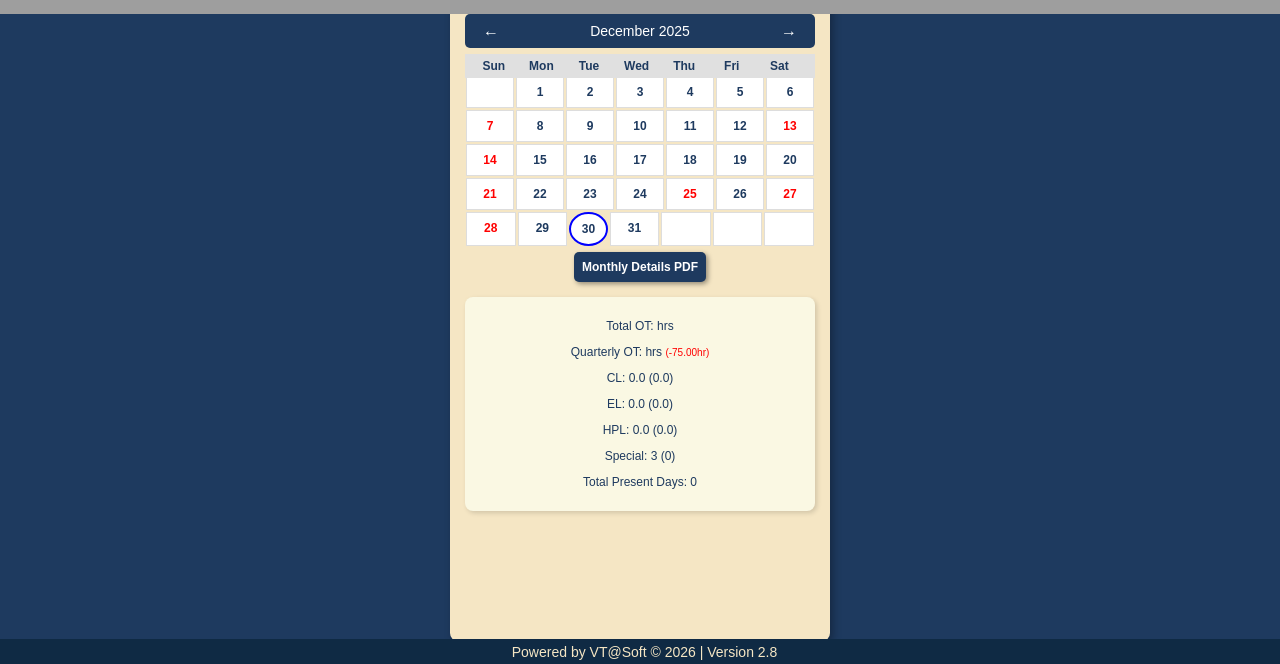
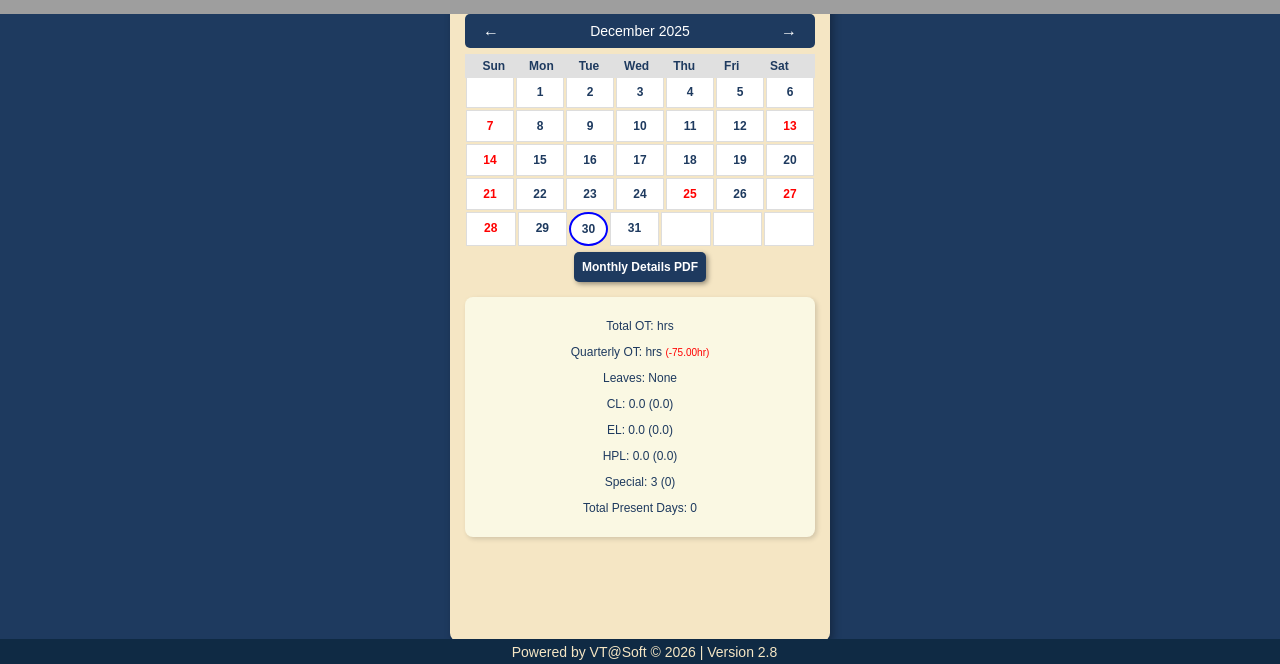
Before and after one commit to vishnuputhur/cslv2, a plain HTML site: page atn.html in a window 1280 px wide. Shown: the part 136-800 px from the top of the page. Drawn offline with Linux system fonts and the light colour scheme; grey boxes are pictures that could not be loaded.

Commit message:
Update atn.html

```diff
--- a/atn.html
+++ b/atn.html
@@ -575,24 +575,52 @@
         }
 
         function updateSummaryBox() {
-            let totalOT = 0, quarterlyOT = 0, clTaken = 0, elTaken = 0, hplTaken = 0, specialTaken = 0, presentDays = 0;
+            let totalOT = 0, quarterlyOT = 0, nextMonthTotalOT = 0, totalLate = 0;
+            let clTaken = 0, elTaken = 0, hplTaken = 0, specialTaken = 0, presentDays = 0, leaves = [];
 
-            // Calculate quarter based on current month
-            let quarter;
-            if (currentMonth >= 0 && currentMonth <= 2) quarter = 1;
-            else if (currentMonth >= 3 && currentMonth <= 5) quarter = 2;
-            else if (currentMonth >= 6 && currentMonth <= 8) quarter = 3;
-            else quarter = 4;
+            // OT calculation: previous month 20th to current month 19th
+            const prevMonth = (currentMonth === 0 ? 11 : currentMonth - 1);
+            const prevYear = currentMonth === 0 ? currentYear - 1 : currentYear;
 
-            const quarterStartMonth = (quarter - 1) * 3;
+            // 20th മുതൽ 19th വരെ
+            const otStartDate = new Date(prevYear, prevMonth, 20);
+            const otEndDate = new Date(currentYear, currentMonth, 20);
+
+            // Next month OT calculation (for display)
+            const nextMonthStart = new Date(currentYear, currentMonth, 20);
+            const nextMonthEnd = new Date(currentYear, currentMonth + 1, 20);
+
+            // Quarterly calculation
+            const quarter = Math.floor(currentMonth / 3);
+            const quarterStartMonth = quarter * 3;
             const quarterEndMonth = quarterStartMonth + 2;
-            const quarterStart = new Date(currentYear, quarterStartMonth, 20);
-            const quarterEnd = new Date(currentYear, quarterEndMonth + 1, 20);
+            const quarterStart = new Date(currentYear, quarterStartMonth - 1, 20);
+            const quarterEnd = new Date(currentYear, quarterEndMonth, 20);
+
+            let hasNextMonthEntries = false;
 
             for (let dateStr in attendanceData) {
                 const date = new Date(dateStr);
 
-                // Current month statistics
+                // Current month OT calculation (20th മുതൽ 19th വരെ)
+                if (date >= otStartDate && date < otEndDate) {
+                    if (attendanceData[dateStr].ot) totalOT += parseFloat(attendanceData[dateStr].ot);
+                }
+
+                // Quarterly OT calculation
+                if (date >= quarterStart && date < quarterEnd) {
+                    if (attendanceData[dateStr].ot) quarterlyOT += parseFloat(attendanceData[dateStr].ot);
+                }
+
+                // Next month OT calculation (for display)
+                if (date >= nextMonthStart && date < nextMonthEnd) {
+                    if (attendanceData[dateStr].ot) {
+                        nextMonthTotalOT += parseFloat(attendanceData[dateStr].ot);
+                        hasNextMonthEntries = true;
+                    }
+                }
+
+                // Current month statistics (for leaves, present days)
                 if (date.getFullYear() === currentYear && date.getMonth() === currentMonth) {
                     if (attendanceData[dateStr].leave) {
                         const deduction = attendanceData[dateStr].halfDay === 'Yes' ? 0.5 : 1;
@@ -600,15 +628,10 @@
                         else if (attendanceData[dateStr].leave === 'EL') elTaken += deduction;
                         else if (attendanceData[dateStr].leave === 'HPL') hplTaken += deduction * 2;
                         else if (attendanceData[dateStr].leave === 'Special') specialTaken += deduction;
+                        leaves.push(`${dateStr}: ${attendanceData[dateStr].leave}${attendanceData[dateStr].halfDay === 'Yes' ? ' (Half)' : ''}`);
                     } else if (attendanceData[dateStr].inPunch && attendanceData[dateStr].outPunch) {
                         presentDays += 1;
                     }
-                    if (attendanceData[dateStr].ot) totalOT += parseFloat(attendanceData[dateStr].ot);
-                }
-
-                // Quarterly calculation
-                if (date >= quarterStart && date < quarterEnd) {
-                    if (attendanceData[dateStr].ot) quarterlyOT += parseFloat(attendanceData[dateStr].ot);
                 }
             }
 
@@ -618,6 +641,14 @@
             let summaryHTML = `
                 <p>Total OT: ${formatTimeFromHours(totalOT)} hrs</p>
                 <p>Quarterly OT: ${formatTimeFromHours(quarterlyOT)} hrs <span class="ot-remaining">${otRemainingDisplay}</span></p>
+            `;
+
+            if (hasNextMonthEntries) {
+                summaryHTML += `<p>Next Month Total OT: ${formatTimeFromHours(nextMonthTotalOT)} hrs</p>`;
+            }
+
+            summaryHTML += `
+                <p>Leaves: ${leaves.length ? leaves.join(', ') : 'None'}</p>
                 <p>CL: ${employeeData.cl.toFixed(1)} (${clTaken.toFixed(1)})</p>
                 <p>EL: ${employeeData.el.toFixed(1)} (${elTaken.toFixed(1)})</p>
                 <p>HPL: ${employeeData.hpl.toFixed(1)} (${hplTaken.toFixed(1)})</p>
```
